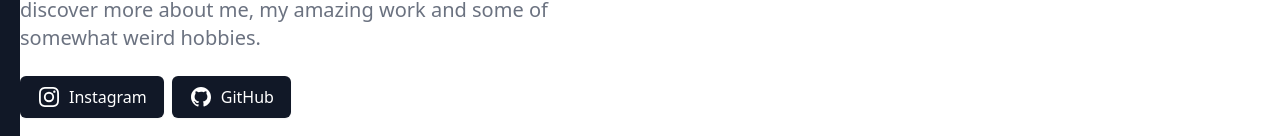
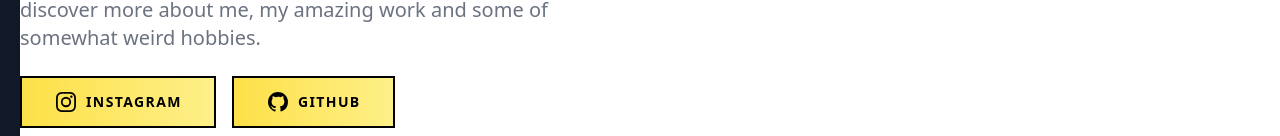
Before and after one commit to MiguelFranken/personal-website, a Next.js app: page / in a window 1280 px wide. Shown: the part 664-800 px from the top of the page. Built offline with nearby package versions, Linux system fonts and the light colour scheme.

Commit message:
Add cartoon styled buttons

```diff
--- a/components/hero.tsx
+++ b/components/hero.tsx
@@ -69,15 +69,19 @@ export default function Hero() {
                   weird hobbies.
                 </p>
                 <form action="#" className="mt-6 sm:max-w-lg sm:w-full sm:flex">
-                  <div className="mt-4 sm:mt-0 flex justify-center space-x-2 md:order-2">
+                  <div className="mt-4 sm:mt-0 flex justify-center space-x-4 md:order-2">
                     {navigation.map((item) => (
                       <a
                         key={item.name}
                         href={item.href}
-                        className="inline-flex gap-2 items-center px-4 py-2 border border-transparent shadow-sm text-base font-medium rounded-md text-white bg-gray-900 hover:bg-gray-700 focus:outline-none focus:ring-2 focus:ring-offset-2 focus:ring-gray-700"
+                        className="relative inline-block group focus:outline-none focus:ring"
                       >
-                        <item.icon className="h-6 w-6" aria-hidden="true" />
-                        <span>{item.name}</span>
+                        <span className="absolute inset-0 transition-transform translate-x-0 translate-y-0 bg-gradient-to-r from-yellow-300 to-yellow-200 group-hover:translate-y-1.5 group-hover:translate-x-1.5"></span>
+
+                        <span className="relative inline-flex justify-center items-center gap-2 px-8 py-3 text-sm font-bold tracking-widest uppercase border-2 border-current">
+                          <item.icon className="h-6 w-6" aria-hidden="true" />
+                          <span>{item.name}</span>
+                        </span>
                       </a>
                     ))}
                   </div>
```
